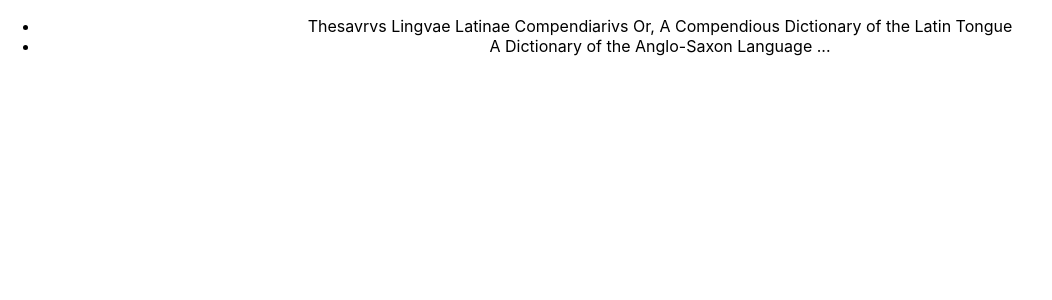
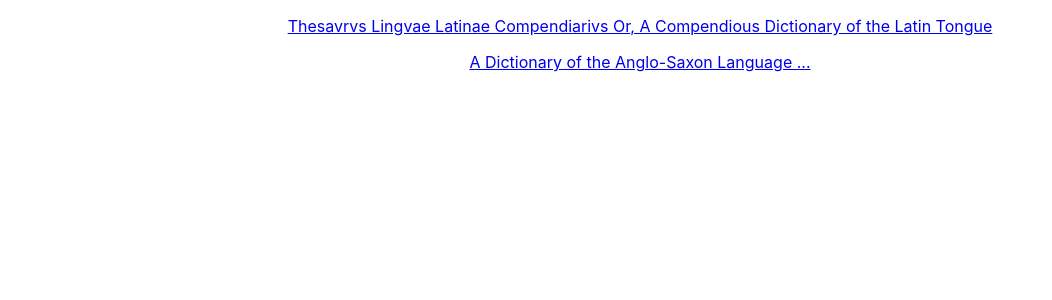
Before and after one commit to alishabab/books-app, a React (Create React App) app: page / in a window 1280 px wide. Shown: the top 300 px of the page, without its empty margins (0-1052 px from the left). Built offline with nearby package versions, Linux system fonts and the light colour scheme.

Commit message:
Added static Book and Books components

```diff
--- a/package.json
+++ b/package.json
@@ -10,6 +10,7 @@
     "react": "^17.0.1",
     "react-dom": "^17.0.1",
     "react-redux": "^7.2.2",
+    "react-router-dom": "^5.2.0",
     "react-scripts": "4.0.1",
     "redux": "^4.0.5",
     "web-vitals": "^0.2.4"
--- a/src/App.js
+++ b/src/App.js
@@ -1,11 +1,23 @@
+/* eslint-disable react/jsx-props-no-spreading */
 import React from 'react';
+import { Switch, Route } from 'react-router-dom';
 import Books from './components/Books';
+import Book from './components/Book';
 import './App.css';
 
 function App() {
   return (
     <div className="App">
-      <Books />
+      <Switch>
+        <Route exact path="/" component={Books} />
+        {/* <Route exact path="/books/:id" component={Book} /> */}
+        <Route
+          path="/books/:id"
+          render={props => (
+            <Book {...props} />
+          )}
+        />
+      </Switch>
     </div>
   );
 }
--- /dev/null
+++ b/src/components/Book.js
@@ -0,0 +1,18 @@
+/* eslint-disable react/prop-types */
+import React from 'react';
+import { useSelector } from 'react-redux';
+import { useParams } from 'react-router-dom';
+
+const Book = () => {
+  const { id } = useParams();
+  const books = useSelector(state => state.books);
+  const book = books.find(book => book.id === id);
+  return (
+    <div>
+      <img src={book.volumeInfo.imageLinks.thumbnail} alt={book.volumeInfo.title} />
+      <p>{book.volumeInfo.title}</p>
+    </div>
+  );
+};
+
+export default Book;
--- a/src/components/Books.js
+++ b/src/components/Books.js
@@ -1,5 +1,7 @@
 import React, { useEffect } from 'react';
 import { useDispatch, useSelector } from 'react-redux';
+import { Link } from 'react-router-dom';
+// import Book from './Book';
 import getBooks from '../actions/book';
 
 const Books = () => {
@@ -8,10 +10,15 @@ const Books = () => {
   useEffect(() => {
     dispatch(getBooks());
   }, [dispatch]);
+
   return (
-    <ul>
-      {books.map(book => <li key={book.id}>{book.volumeInfo.title}</li>)}
-    </ul>
+    <div>
+      {books.map(book => (
+        <Link key={book.id} to={`/books/${book.id}`}>
+          <p>{book.volumeInfo.title}</p>
+        </Link>
+      ))}
+    </div>
   );
 };
 
--- a/src/index.js
+++ b/src/index.js
@@ -2,6 +2,7 @@ import React from 'react';
 import ReactDOM from 'react-dom';
 import { createStore } from 'redux';
 import { Provider } from 'react-redux';
+import { BrowserRouter as Router } from 'react-router-dom';
 import rootReducer from './reducers/books';
 import './index.css';
 import App from './App';
@@ -11,7 +12,9 @@ const store = createStore(rootReducer);
 ReactDOM.render(
   <React.StrictMode>
     <Provider store={store}>
-      <App />
+      <Router>
+        <App />
+      </Router>
     </Provider>
   </React.StrictMode>,
   document.getElementById('root'),
```
Also changed, not shown: 2 other files (tests, documents, lock files or other folders).
